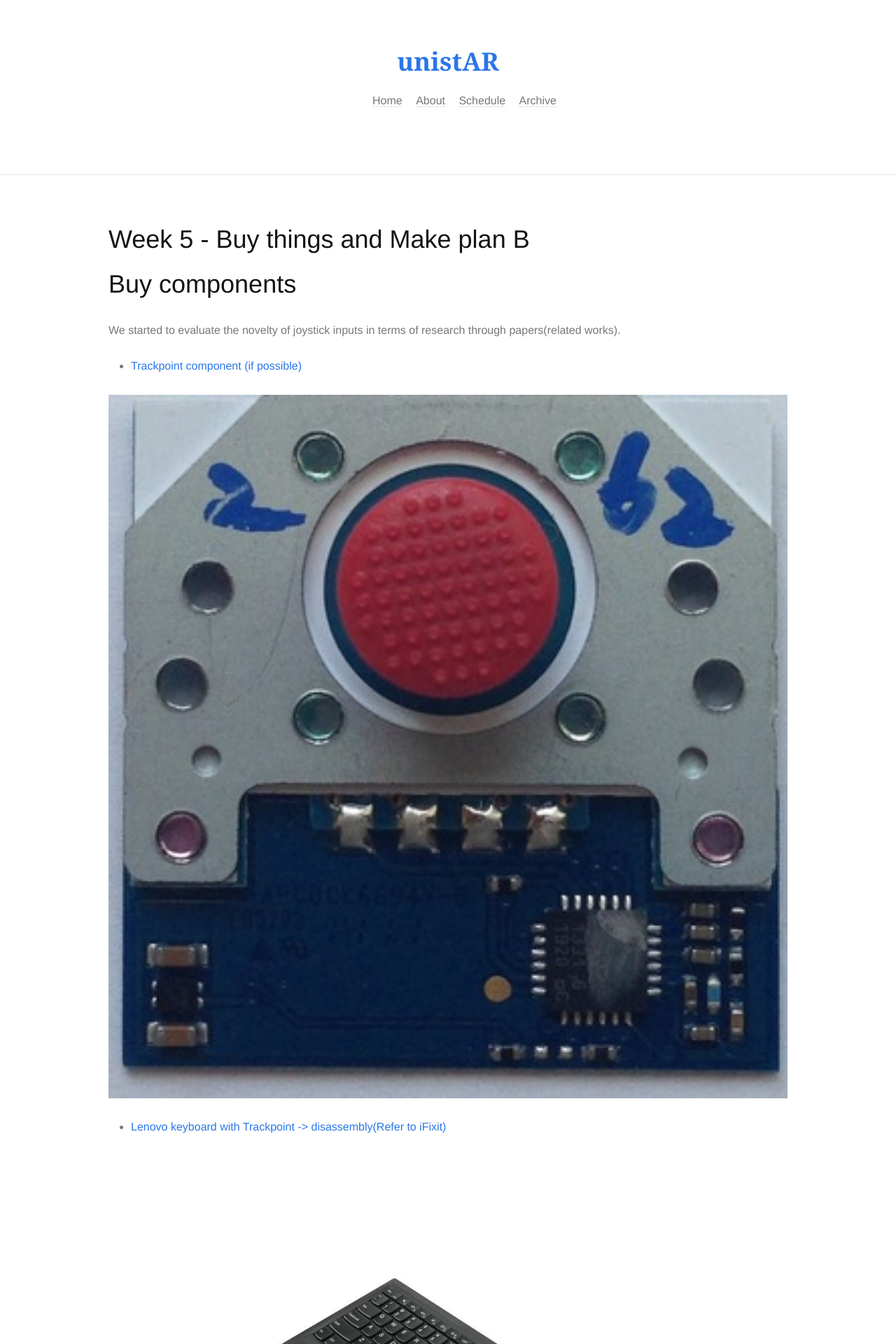
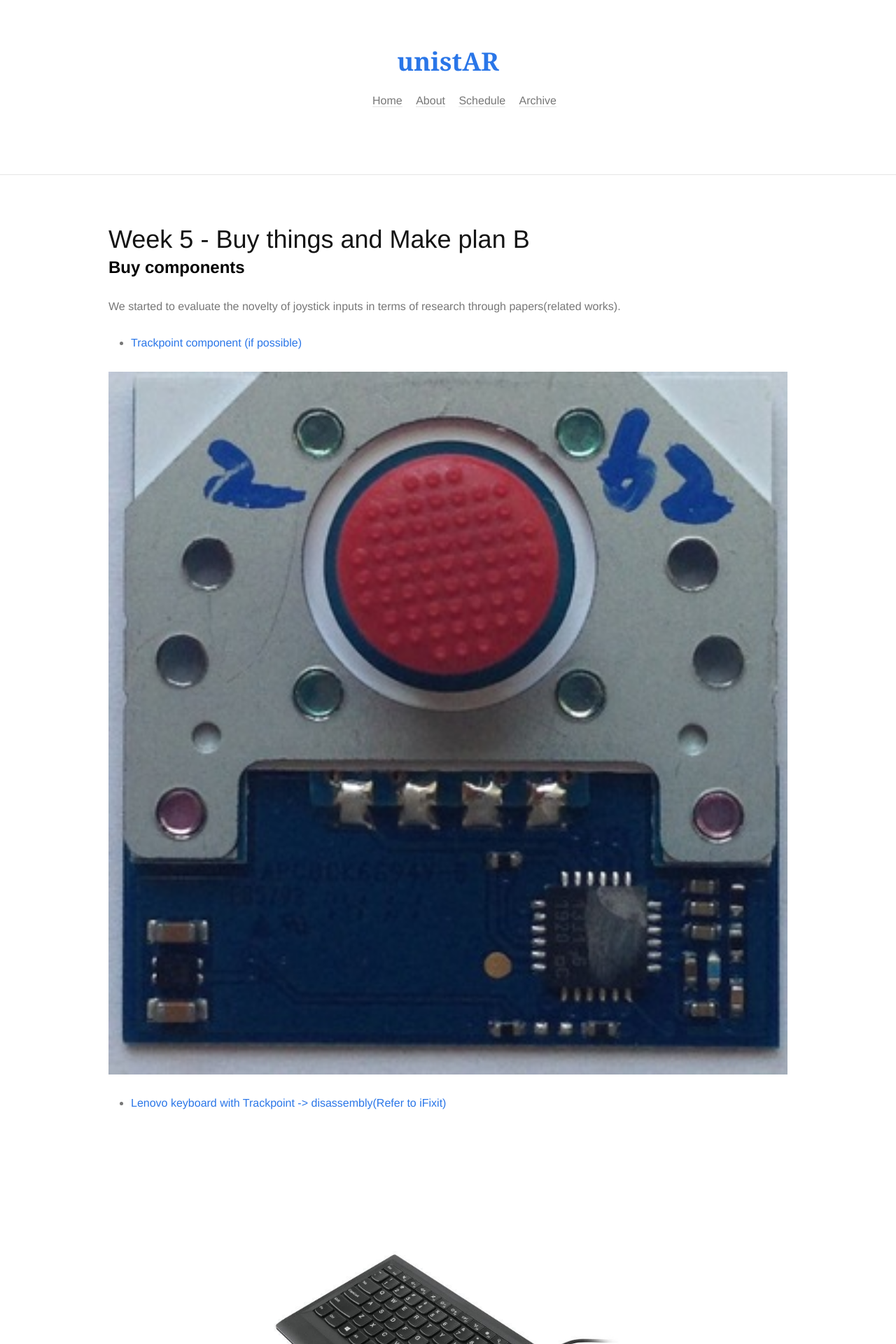
Before and after one commit to unist-AR/unist-AR.github.io, a Jekyll site: the page built from _posts/2018-04-13-Week-5.md, in a window 1280 px wide. Shown: the top 1920 px of the page at 70% size. Built offline with Jekyll 4.4.1, drawn with Linux system fonts in a browser that asks for light colours; some web fonts are replaced.

```diff
--- a/_posts/2018-04-13-Week-5.md
+++ b/_posts/2018-04-13-Week-5.md
@@ -4,7 +4,7 @@ title: Week 5 - Buy things and Make plan B
 description: "We bought components and made plan B"
 ---
 
-# Buy components
+## Buy components
 We started to evaluate the novelty of joystick inputs in terms of research through papers(related works).<br>
 
 1. [Trackpoint component (if possible)](https://www.alibaba.com/product-detail/FlexPoint-TM-3-Axis-PS-2_50005591643.html?spm=a2700.7803241.0.0.b34564c1Vb2jQx)<br>
@@ -28,7 +28,7 @@ We started to evaluate the novelty of joystick inputs in terms of research throu
     <img src="/img/trackball.png">
 </figure>
 
-# Plan B
+## Plan B
 Trackpoint has drawback. It popped up in the ring.<br>
 - Therefore, We considered flexible nail input as a plan B.<br>
 - Plus, We considered pressure based input as a plan C.<br>
```
